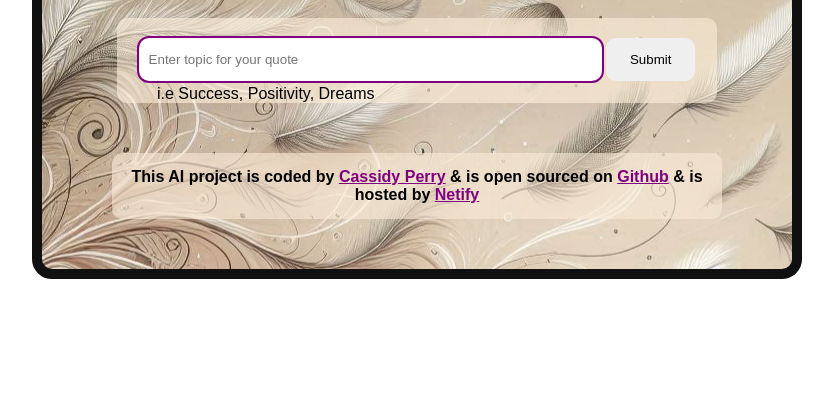
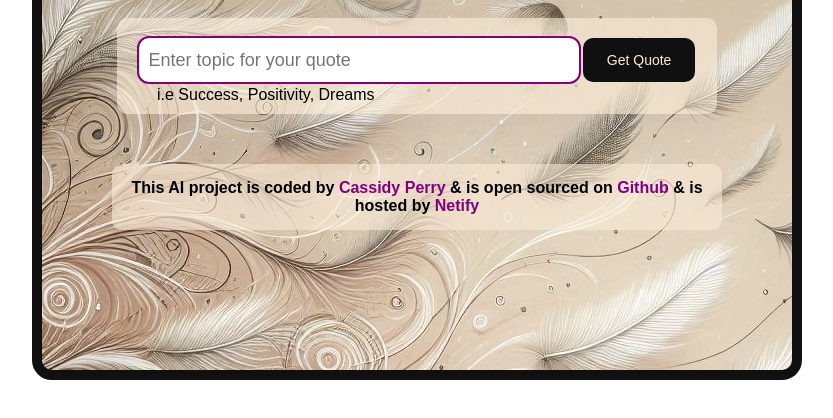
Before and after one commit to cass430/Quote_Generator, a plain HTML site: page index.html in a window 1280 px wide. Shown: the part 190-608 px from the top of the page, without its empty margins (223-1056 px from the left). Drawn offline with nearby package versions, Linux system fonts and the light colour scheme.

Commit message:
fine tuning CSS, updating UX

```diff
--- a/index.html
+++ b/index.html
@@ -16,7 +16,7 @@
 <div class="form-wrapper">
 <form id="quote-generator-form">
   <input type="text" placeholder="Enter topic for your quote" autofocus class="search-bar" id="instructions">
-<input type="submit" placeholder="Get Quote" class="submit-button">
+<input type="submit" value="Get Quote" class="submit-button">
 </form>
 <div class="hint"> i.e Success, Positivity, Dreams</div>
 </div>
--- a/src/styles.css
+++ b/src/styles.css
@@ -9,6 +9,7 @@ body {
   text-align: center;
   max-width: 750px;
   max-height: 700px;
+  min-height: 500px;
   margin: auto;
   background-image: url("images/Designer.jpeg");
   border: 10px solid #101010;
@@ -31,12 +32,14 @@ form {
   background-color: rgba(250, 235, 215, 0.6);
   width: 80%;
   padding-top: 20px;
+  padding-bottom: 10px;
   margin: 0% auto;
   border-radius: 10px;
   box-shadow: 0px 20px 60px rgba(65, 50, 100, 0.08);
 }
 
 .search-bar {
+  font-size: large;
   padding: 10px;
   width: 80%;
   border: rgba(39, 33, 66, 0.5);
@@ -45,11 +48,14 @@ form {
 }
 
 .submit-button {
+  background-color: #101010;
+  color: antiquewhite;
   border: rgba(39, 33, 66, 0.5);
   border-radius: 10px;
   margin-left: 4px;
   padding: 14px 24px;
   margin-right: 2%;
+  font-size: 14px;
 }
 
 .loading-message {
@@ -97,16 +103,16 @@ footer {
 
 footer a {
   color: purple;
+  text-decoration: none;
 }
 
 footer a:hover {
-  color: antiquewhite;
-  background-color: #101010;
   border-radius: 10px;
+  text-decoration: underline;
 }
 
 .submit-button:hover {
-  background-color: #101010;
+  background-color: purple;
   color: antiquewhite;
 }
 
```
